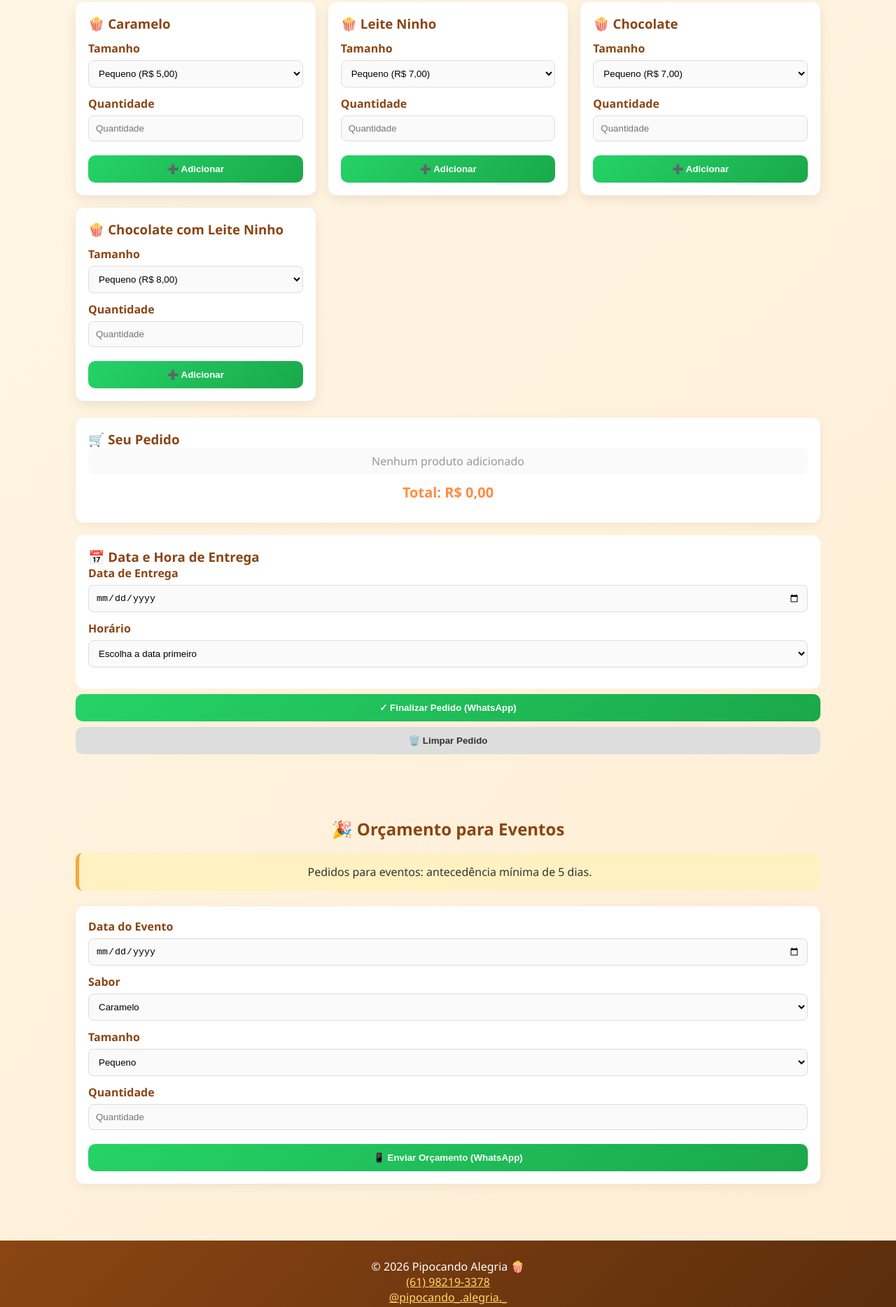
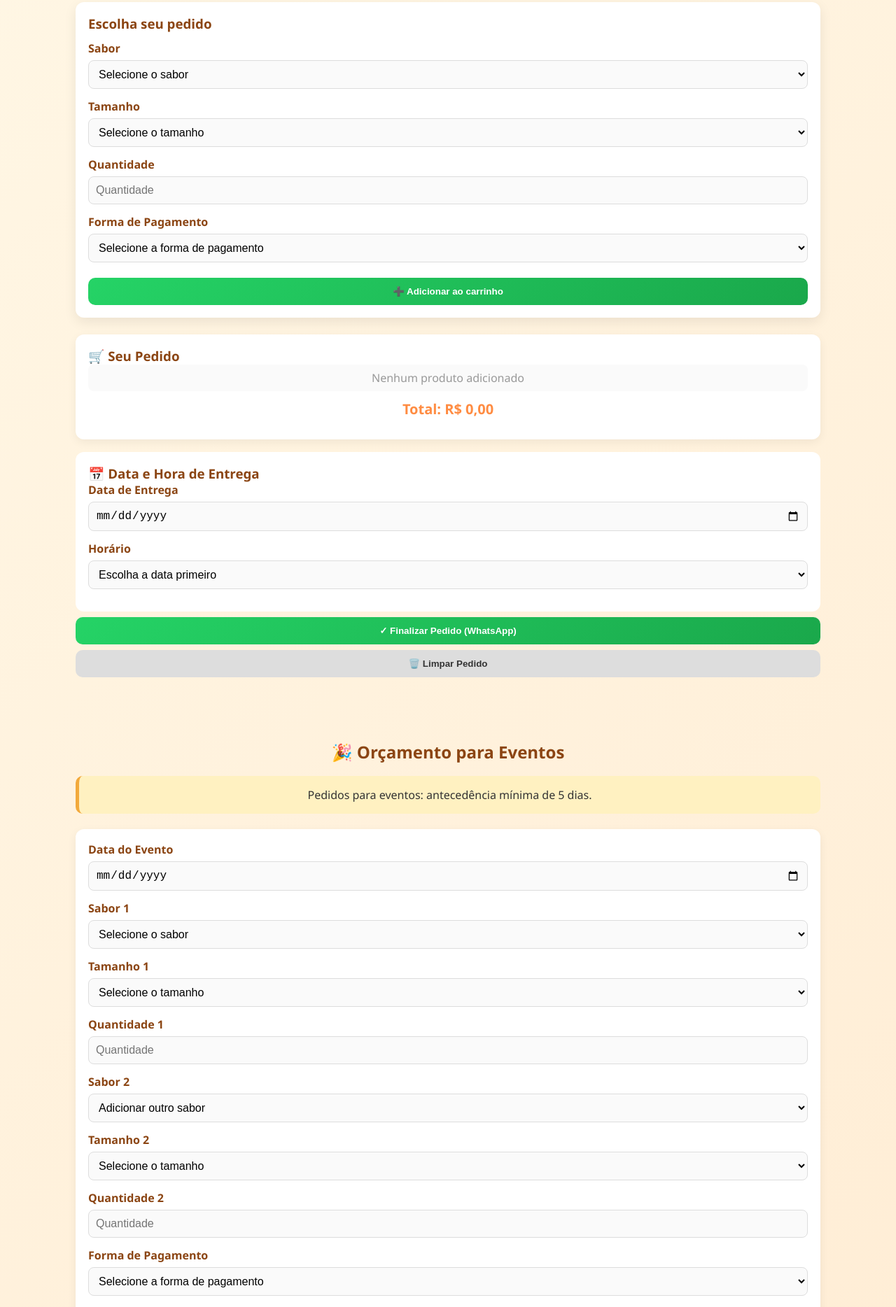
Before and after one commit to c9673800/Pipocando_Alegria., a plain HTML site: page index.html in a window 1280 px wide. Shown: the part 833-2701 px from the top of the page at 70% size. Drawn offline with Linux system fonts and the light colour scheme.

Commit message:
Add files via upload

```diff
--- a/index.html
+++ b/index.html
@@ -17,9 +17,9 @@
     .cardapio{display:grid;grid-template-columns:repeat(auto-fit,minmax(260px,1fr));gap:18px;margin:24px 0}
     .card{background:#fff;border-radius:12px;padding:18px;box-shadow:0 6px 18px rgba(0,0,0,.08);text-align:left}
     .card h3{color:#8B4513;margin-bottom:12px}
-    .form-group{margin-bottom:12px}
+    .form-group{margin-bottom:14px}
     label{display:block;margin-bottom:6px;font-weight:700;color:#8B4513}
-    select,input[type="date"],input[type="number"],input[type="text"]{width:100%;padding:10px;border-radius:8px;border:1px solid #ddd;background:#fafafa}
+    select,input[type="date"],input[type="number"],input[type="text"]{width:100%;padding:10px;border-radius:8px;border:1px solid #ddd;background:#fafafa;font-size:1rem}
     .container-preco{background:#fff;padding:18px;border-radius:12px;box-shadow:0 4px 14px rgba(0,0,0,.06);margin-top:18px}
     .lista-carrinho{max-height:260px;overflow:auto;padding:8px;background:#fafafa;border-radius:8px}
     .item-carrinho{display:flex;justify-content:space-between;align-items:center;padding:10px;border-radius:8px;background:#f7f7f7;margin-bottom:8px;border-left:4px solid #FF8C42}
@@ -67,7 +67,46 @@
     <strong>Descontos automáticos:</strong> a partir de R$200 → 5% • a partir de R$400 → 10%
   </div>
 
-  <div class="cardapio" id="produtosContainer"></div>
+  <div class="cardapio">
+    <div class="card">
+      <h3>Escolha seu pedido</h3>
+      <div class="form-group">
+        <label for="pedidoSabor">Sabor</label>
+        <select id="pedidoSabor">
+          <option value="">Selecione o sabor</option>
+          <option value="Caramelo">Caramelo</option>
+          <option value="Leite Ninho">Leite Ninho</option>
+          <option value="Chocolate">Chocolate</option>
+          <option value="Chocolate com Leite Ninho">Chocolate com Leite Ninho</option>
+          <option value="Pipoca Salgada">Pipoca Salgada</option>
+          <option value="Pipoca Colorida">Pipoca Colorida (Azul e Rosa)</option>
+        </select>
+      </div>
+      <div class="form-group">
+        <label for="pedidoTamanho">Tamanho</label>
+        <select id="pedidoTamanho">
+          <option value="">Selecione o tamanho</option>
+          <option value="Pequeno">Pequeno</option>
+          <option value="Médio">Médio</option>
+        </select>
+      </div>
+      <div class="form-group">
+        <label for="pedidoQtd">Quantidade</label>
+        <input type="number" id="pedidoQtd" min="1" placeholder="Quantidade" />
+      </div>
+      <div class="form-group">
+        <label for="formaPagamentoPedido">Forma de Pagamento</label>
+        <select id="formaPagamentoPedido">
+          <option value="">Selecione a forma de pagamento</option>
+          <option>Dinheiro</option>
+          <option>Pix</option>
+          <option>Cartão de Débito</option>
+          <option>Cartão de Crédito</option>
+        </select>
+      </div>
+      <button class="btn-adicionar" onclick="adicionarAoCarrinho()">➕ Adicionar ao carrinho</button>
+    </div>
+  </div>
 
   <div class="container-preco">
     <h3 style="color:#8B4513">🛒 Seu Pedido</h3>
@@ -109,26 +148,68 @@
     </div>
 
     <div class="form-group">
-      <label for="orcSabor">Sabor</label>
-      <select id="orcSabor" onchange="calcularOrcamento()">
-        <option>Caramelo</option>
-        <option>Leite Ninho</option>
-        <option>Chocolate</option>
-        <option>Chocolate com Leite Ninho</option>
+      <label for="orcSabor1">Sabor 1</label>
+      <select id="orcSabor1" onchange="calcularOrcamento()">
+        <option value="">Selecione o sabor</option>
+        <option value="Caramelo">Caramelo</option>
+        <option value="Leite Ninho">Leite Ninho</option>
+        <option value="Chocolate">Chocolate</option>
+        <option value="Chocolate com Leite Ninho">Chocolate com Leite Ninho</option>
+        <option value="Pipoca Salgada">Pipoca Salgada</option>
+        <option value="Pipoca Colorida">Pipoca Colorida (Azul e Rosa)</option>
       </select>
     </div>
 
     <div class="form-group">
-      <label for="orcTamanho">Tamanho</label>
-      <select id="orcTamanho" onchange="calcularOrcamento()">
-        <option>Pequeno</option>
-        <option>Médio</option>
+      <label for="orcTamanho1">Tamanho 1</label>
+      <select id="orcTamanho1" onchange="calcularOrcamento()">
+        <option value="">Selecione o tamanho</option>
+        <option value="Pequeno">Pequeno</option>
+        <option value="Médio">Médio</option>
       </select>
     </div>
 
     <div class="form-group">
-      <label for="orcQtd">Quantidade</label>
-      <input type="number" id="orcQtd" min="1" placeholder="Quantidade" oninput="calcularOrcamento()" />
+      <label for="orcQtd1">Quantidade 1</label>
+      <input type="number" id="orcQtd1" min="1" placeholder="Quantidade" oninput="calcularOrcamento()" />
+    </div>
+
+    <div class="form-group">
+      <label for="orcSabor2">Sabor 2</label>
+      <select id="orcSabor2" onchange="calcularOrcamento()">
+        <option value="">Adicionar outro sabor</option>
+        <option value="Caramelo">Caramelo</option>
+        <option value="Leite Ninho">Leite Ninho</option>
+        <option value="Chocolate">Chocolate</option>
+        <option value="Chocolate com Leite Ninho">Chocolate com Leite Ninho</option>
+        <option value="Pipoca Salgada">Pipoca Salgada</option>
+        <option value="Pipoca Colorida">Pipoca Colorida (Azul e Rosa)</option>
+      </select>
+    </div>
+
+    <div class="form-group">
+      <label for="orcTamanho2">Tamanho 2</label>
+      <select id="orcTamanho2" onchange="calcularOrcamento()">
+        <option value="">Selecione o tamanho</option>
+        <option value="Pequeno">Pequeno</option>
+        <option value="Médio">Médio</option>
+      </select>
+    </div>
+
+    <div class="form-group">
+      <label for="orcQtd2">Quantidade 2</label>
+      <input type="number" id="orcQtd2" min="1" placeholder="Quantidade" oninput="calcularOrcamento()" />
+    </div>
+
+    <div class="form-group">
+      <label for="formaPagamentoOrcamento">Forma de Pagamento</label>
+      <select id="formaPagamentoOrcamento">
+        <option value="">Selecione a forma de pagamento</option>
+        <option>Dinheiro</option>
+        <option>Pix</option>
+        <option>Cartão de Débito</option>
+        <option>Cartão de Crédito</option>
+      </select>
     </div>
 
     <div class="valor" id="totalOrcamento"></div>
@@ -149,13 +230,14 @@ const PRECOS = {
   "Caramelo": { "Pequeno": 5, "Médio": 7 },
   "Leite Ninho": { "Pequeno": 7, "Médio": 9 },
   "Chocolate": { "Pequeno": 7, "Médio": 9 },
-  "Chocolate com Leite Ninho": { "Pequeno": 8, "Médio": 12 }
+  "Chocolate com Leite Ninho": { "Pequeno": 8, "Médio": 12 },
+  "Pipoca Salgada": { "Pequeno": 4, "Médio": 6 },
+  "Pipoca Colorida": { "Pequeno": 5, "Médio": 7 }
 };
 const NUM_WHATS = "556182193378";
 let carrinho = [];
 
 document.addEventListener("DOMContentLoaded", () => {
-  renderizarProdutos();
   definirDataMinima();
 });
 
@@ -165,42 +247,20 @@ function definirDataMinima() {
   document.getElementById("dataEvento").min = hoje;
 }
 
-function renderizarProdutos() {
-  const container = document.getElementById("produtosContainer");
-  container.innerHTML = "";
-  Object.keys(PRECOS).forEach(sabor => {
-    const preco = PRECOS[sabor];
-    const card = document.createElement("div");
-    card.className = "card";
-    card.innerHTML = `
-      <h3>🍿 ${sabor}</h3>
-      <div class="form-group">
-        <label for="tam-${sabor}">Tamanho</label>
-        <select id="tam-${sabor}">
-          <option>Pequeno (R$ ${preco["Pequeno"].toFixed(2).replace(".",",")})</option>
-          <option>Médio (R$ ${preco["Médio"].toFixed(2).replace(".",",")})</option>
-        </select>
-      </div>
-      <div class="form-group">
-        <label for="qty-${sabor}">Quantidade</label>
-        <input type="number" id="qty-${sabor}" min="1" placeholder="Quantidade" />
-      </div>
-      <button class="btn-adicionar" onclick="adicionarAoCarrinho('${sabor}')">➕ Adicionar</button>
-    `;
-    container.appendChild(card);
-  });
-}
+function adicionarAoCarrinho() {
+  const sabor = document.getElementById("pedidoSabor").value;
+  const tamanho = document.getElementById("pedidoTamanho").value;
+  const qty = parseInt(document.getElementById("pedidoQtd").value, 10);
 
-function adicionarAoCarrinho(sabor) {
-  const tamanhoRaw = document.getElementById(`tam-${sabor}`).value;
-  const tamanho = tamanhoRaw.split(" ")[0];
-  const qty = parseInt(document.getElementById(`qty-${sabor}`).value, 10);
-
+  if (!sabor) { alert("Selecione um sabor."); return; }
+  if (!tamanho) { alert("Selecione um tamanho."); return; }
   if (!qty || qty <= 0) { alert("Informe uma quantidade válida."); return; }
 
   const precoUnit = PRECOS[sabor][tamanho];
   carrinho.push({ sabor, tamanho, quantidade: qty, precoUnit });
-  document.getElementById(`qty-${sabor}`).value = "";
+  document.getElementById("pedidoSabor").value = "";
+  document.getElementById("pedidoTamanho").value = "";
+  document.getElementById("pedidoQtd").value = "";
   atualizarCarrinho();
 }
 
@@ -252,7 +312,13 @@ function removerDoCarrinho(i) { carrinho.splice(i,1); atualizarCarrinho(); }
 
 function limparCarrinho(){
   if(carrinho.length===0){ alert("O pedido já está vazio."); return; }
-  if(confirm("Deseja limpar todo o pedido?")){ carrinho=[]; atualizarCarrinho(); document.getElementById("dataEntrega").value=""; document.getElementById("horarioEntrega").innerHTML='<option>Escolha a data primeiro</option>'; document.getElementById("infoSelecionada").classList.remove("ativa"); }
+  if(confirm("Deseja limpar todo o pedido?")){
+    carrinho=[];
+    atualizarCarrinho();
+    document.getElementById("dataEntrega").value="";
+    document.getElementById("horarioEntrega").innerHTML='<option value="">Escolha a data primeiro</option>';
+    document.getElementById("infoSelecionada").classList.remove("ativa");
+  }
 }
 
 function atualizarHorarios(){
@@ -268,6 +334,7 @@ function atualizarHorarios(){
     alert("Pedidos comuns não são atendidos aos domingos. Escolha outra data.");
     document.getElementById("dataEntrega").value = "";
     document.getElementById("infoSelecionada").classList.remove("ativa");
+    sel.innerHTML = '<option value="">Escolha a data primeiro</option>';
     return;
   }
   if(dia >=1 && dia <=5){
@@ -278,6 +345,7 @@ function atualizarHorarios(){
     for(let h=16; h<=21; h++){ const o=document.createElement("option"); o.value=`${h}:00`; o.textContent=`${h}:00 (Tarde)`; sel.appendChild(o); }
   }
   sel.onchange = mostrarDataHoraSelecionados;
+  mostrarDataHoraSelecionados();
 }
 
 function mostrarDataHoraSelecionados(){
@@ -293,7 +361,9 @@ function finalizarPedido(){
   if(carrinho.length === 0){ alert("Adicione produtos ao pedido antes de finalizar."); return; }
   const data = document.getElementById("dataEntrega").value;
   const hora = document.getElementById("horarioEntrega").value;
+  const formaPagamento = document.getElementById("formaPagamentoPedido").value;
   if(!data || !hora){ alert("Selecione data e horário de entrega."); return; }
+  if(!formaPagamento){ alert("Selecione a forma de pagamento."); return; }
 
   const dataFormat = new Date(data).toLocaleDateString("pt-BR");
   let mensagem = "🛒 *PEDIDO COMUM - PIPOCANDO ALEGRIA*\n\n";
@@ -308,10 +378,11 @@ function finalizarPedido(){
   mensagem += `\n*Subtotal:* R$ ${totalBruto.toFixed(2).replace(".",",")}\n`;
   if(d.percentual>0) mensagem += `*Desconto:* ${Math.round(d.percentual*100)}% (-R$ ${(totalBruto-d.valorFinal).toFixed(2).replace(".",",")})\n`;
   mensagem += `*Total:* R$ ${d.valorFinal.toFixed(2).replace(".",",")}\n\n`;
-  mensagem += `📅 *Entrega:* ${dataFormat} às ${hora}\n\n`;
+  mensagem += `📅 *Entrega:* ${dataFormat} às ${hora}\n`;
+  mensagem += `💳 *Forma de Pagamento:* ${formaPagamento}\n\n`;
   mensagem += `⚠️ *Observações:* Favor confirmar pagamento via PIX para iniciar produção.\n\n`;
   mensagem += `— Enviado automaticamente pelo site`;
-  const url = `https://wa.me/${556182193378}?text=${encodeURIComponent(mensagem)}`;
+  const url = `https://wa.me/${NUM_WHATS}?text=${encodeURIComponent(mensagem)}`;
   window.open(url,'_blank');
 }
 
@@ -321,17 +392,44 @@ function validarEvento(){
   const d = new Date(data+"T00:00");
   const hoje = new Date(); hoje.setHours(0,0,0,0);
   const dias = Math.floor((d - hoje)/(1000*60*60*24));
-  if(dias < 5){ alert("Pedidos para eventos precisam de no mínimo 5 dias de antecedência."); document.getElementById("dataEvento").value=""; document.getElementById("totalOrcamento").textContent=""; document.getElementById("descontoOrcamento").textContent=""; return; }
+  if(dias < 5){
+    alert("Pedidos para eventos precisam de no mínimo 5 dias de antecedência.");
+    document.getElementById("dataEvento").value="";
+    document.getElementById("totalOrcamento").textContent="";
+    document.getElementById("descontoOrcamento").textContent="";
+    return;
+  }
   calcularOrcamento();
 }
 
 function calcularOrcamento(){
-  const qtd = parseInt(document.getElementById("orcQtd").value,10);
-  if(!qtd || qtd<=0){ document.getElementById("totalOrcamento").textContent=""; document.getElementById("descontoOrcamento").textContent=""; return; }
-  const sabor = document.getElementById("orcSabor").value;
-  const tamanho = document.getElementById("orcTamanho").value;
-  const precoUnit = PRECOS[sabor][tamanho];
-  const totalBruto = precoUnit * qtd;
+  const sabor1 = document.getElementById("orcSabor1").value;
+  const tamanho1 = document.getElementById("orcTamanho1").value;
+  const qtd1 = parseInt(document.getElementById("orcQtd1").value,10);
+
+  const sabor2 = document.getElementById("orcSabor2").value;
+  const tamanho2 = document.getElementById("orcTamanho2").value;
+  const qtd2 = parseInt(document.getElementById("orcQtd2").value,10);
+
+  let totalBruto = 0;
+  let itensValidos = 0;
+
+  if (sabor1 && tamanho1 && qtd1 && qtd1 > 0) {
+    totalBruto += PRECOS[sabor1][tamanho1] * qtd1;
+    itensValidos++;
+  }
+
+  if (sabor2 && tamanho2 && qtd2 && qtd2 > 0) {
+    totalBruto += PRECOS[sabor2][tamanho2] * qtd2;
+    itensValidos++;
+  }
+
+  if (itensValidos === 0) {
+    document.getElementById("totalOrcamento").textContent="";
+    document.getElementById("descontoOrcamento").textContent="";
+    return;
+  }
+
   const d = calcularDesconto(totalBruto);
   document.getElementById("totalOrcamento").textContent = `Total: R$ ${d.valorFinal.toFixed(2).replace(".",",")}`;
   document.getElementById("descontoOrcamento").textContent = d.percentual>0 ? `Desconto ${Math.round(d.percentual*100)}% aplicado — você economiza R$ ${(totalBruto-d.valorFinal).toFixed(2).replace(".",",")}` : "";
@@ -339,21 +437,35 @@ function calcularOrcamento(){
 
 function enviarOrcamento(){
   const data = document.getElementById("dataEvento").value;
-  const sabor = document.getElementById("orcSabor").value;
-  const tamanho = document.getElementById("orcTamanho").value;
-  const qtd = document.getElementById("orcQtd").value;
+  const sabor1 = document.getElementById("orcSabor1").value;
+  const tamanho1 = document.getElementById("orcTamanho1").value;
+  const qtd1 = parseInt(document.getElementById("orcQtd1").value,10);
+
+  const sabor2 = document.getElementById("orcSabor2").value;
+  const tamanho2 = document.getElementById("orcTamanho2").value;
+  const qtd2 = parseInt(document.getElementById("orcQtd2").value,10);
+
+  const formaPagamento = document.getElementById("formaPagamentoOrcamento").value;
   const totalText = document.getElementById("totalOrcamento").textContent;
-  if(!data || !qtd || !totalText){ alert("Preencha data, sabor, tamanho e quantidade."); return; }
+
+  if(!data){ alert("Selecione a data do evento."); return; }
+  if(!sabor1 || !tamanho1 || !qtd1 || qtd1 <= 0){ alert("Preencha o primeiro sabor, tamanho e quantidade."); return; }
+  if (sabor2 && (!tamanho2 || !qtd2 || qtd2 <= 0)) { alert("Preencha o tamanho e quantidade do segundo sabor ou remova a seleção."); return; }
+  if(!formaPagamento){ alert("Selecione a forma de pagamento."); return; }
+  if(!totalText){ alert("O orçamento não foi calculado corretamente."); return; }
 
   const dataFormat = new Date(data).toLocaleDateString("pt-BR");
   let msg = "🎉 *ORÇAMENTO - PIPOCANDO ALEGRIA*\n\n";
   msg += `📅 *Data do Evento:* ${dataFormat}\n`;
-  msg += `🍿 *Sabor:* ${sabor}\n`;
-  msg += `📏 *Tamanho:* ${tamanho}\n`;
-  msg += `🔢 *Quantidade:* ${qtd}\n`;
-  msg += `${totalText}\n\n`;
+  msg += `\n🍿 *Itens:*\n`;
+  msg += `1. ${sabor1} (${tamanho1}) — ${qtd1} unidades\n`;
+  if (sabor2) {
+    msg += `2. ${sabor2} (${tamanho2}) — ${qtd2} unidades\n`;
+  }
+  msg += `\n${totalText}\n`;
+  msg += `💳 *Forma de Pagamento:* ${formaPagamento}\n\n`;
   msg += "⚠️ *Observações:* Enviar confirmação e pagamento via PIX para garantir a reserva.";
-  const url = `https://wa.me/${556182193378}?text=${encodeURIComponent(msg)}`;
+  const url = `https://wa.me/${NUM_WHATS}?text=${encodeURIComponent(msg)}`;
   window.open(url,'_blank');
 }
 </script>
```
